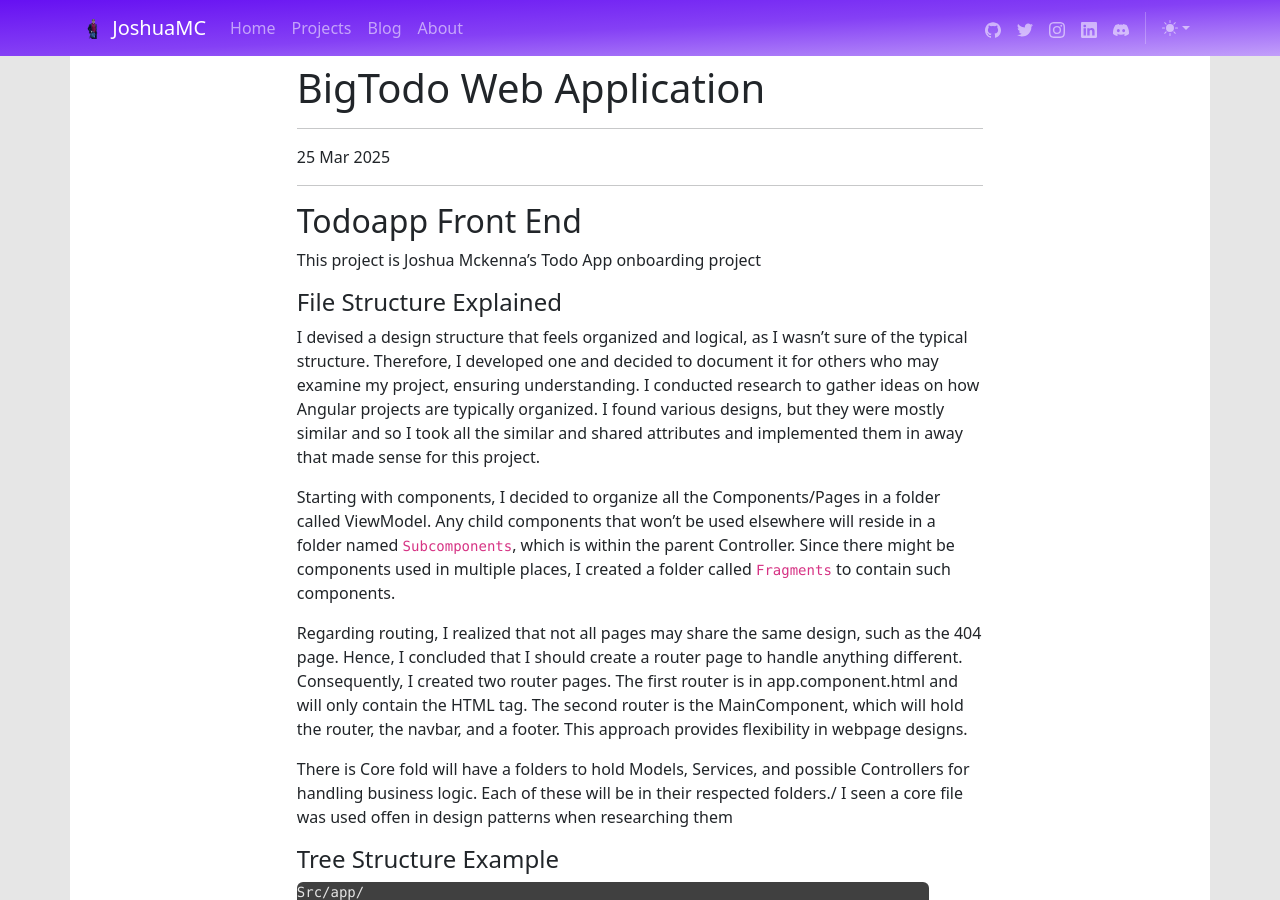
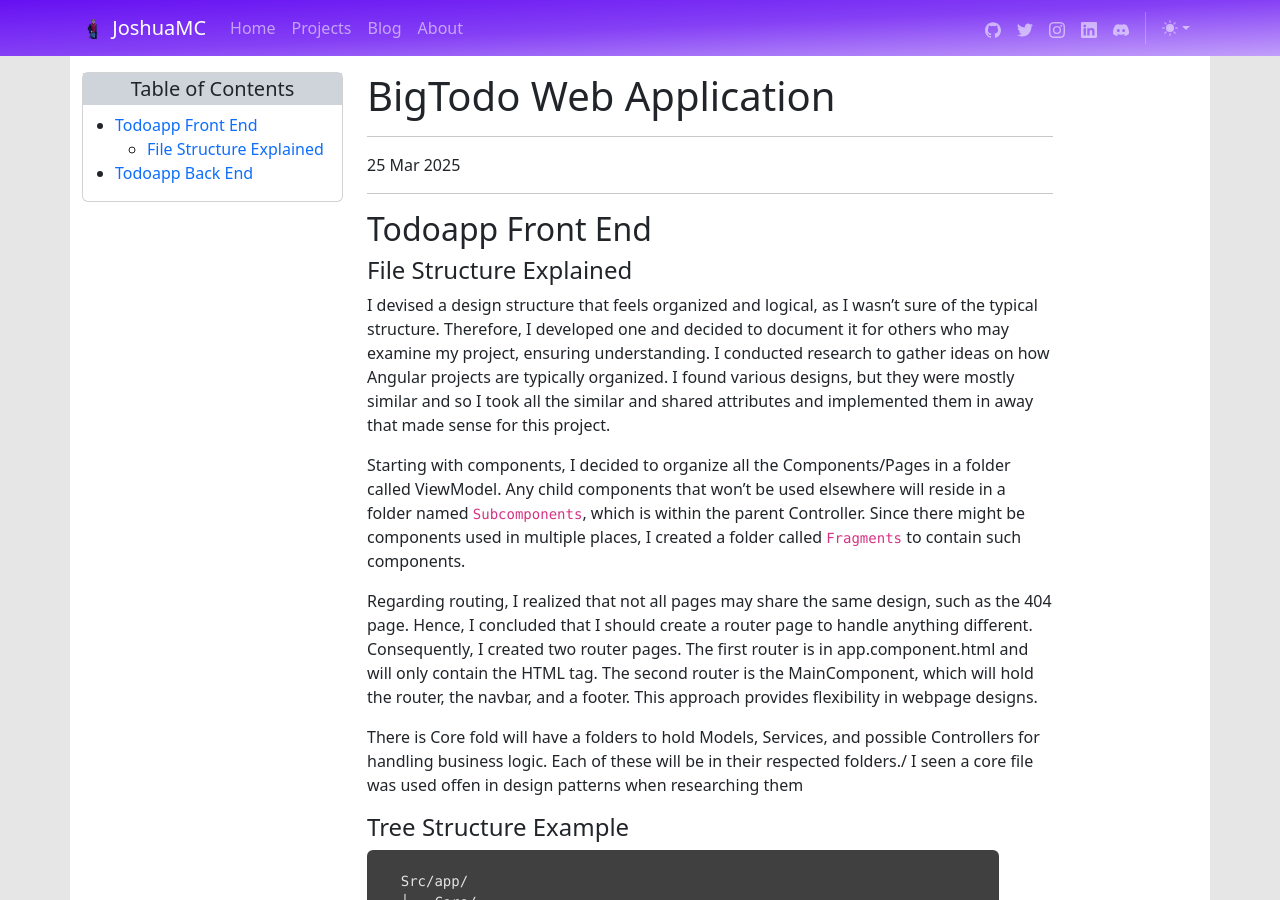
Before and after one commit to PopGTN/Website, a Jekyll site: the page built from _posts/2025-03-25-bigtodo-web-application.md, in a window 1280 px wide and 900 px high. Built offline with Jekyll 4.4.1, drawn with Linux system fonts in a browser that asks for light colours.

Commit message:
Added Subheaders to be added to table of contents

````diff
--- a/_layouts/tocPost.html
+++ b/_layouts/tocPost.html
@@ -6,9 +6,33 @@ layout: default
     <aside class="pt-2  col-12 col-md-3 mb-1 flex-grow-1 position-sticky" style="position: sticky!important;">
         <div id="tboc" class="card ">
             <h5 class="px-1 bg-dark-subtle py-1 text-center">Table of Contents</h5>
-                <ul class="list-group-numbered gy-5">
-                    {% for product in page.toc %}
-                    <li class="list-group-item"><a class="link-underline link-underline-opacity-0 link-underline-opacity-100-hover" href="#{{ product | downcase | replace: ' ', '-' | replace: ':', '' }}">{{ product }}</a></li>
+            <ul class=" gy-5">
+                {% for header in page.toc %}
+
+                {% assign my_array = header | replace: ", ", "," %}
+
+                {% assign my_array2 = my_array | split: "," %}
+
+                {% if my_array2.size > 1 %}
+                <li class="">
+                    <a class="link-underline link-underline-opacity-0 link-underline-opacity-100-hover"
+                        href="#{{ header2 | downcase | replace: ' ', '-' | replace: ':', '' }}">{{ my_array2[0] }}</a>
+                    <ul class="gy-5">
+                        {% for header2 in my_array2 %}
+                            {% if header2 != my_array2[0] %}
+                                <li class=""><a
+                                        class="link-underline link-underline-opacity-0 link-underline-opacity-100-hover"
+                                        href="#{{ header2 | downcase | replace: ' ', '-' | replace: ':', '' }}">{{ header2 }}</a></li>
+                            {% endif %}
+                        {% endfor %}
+                    </ul>
+                </li>
+                {% else %}
+                <li class=""><a
+                        class="link-underline link-underline-opacity-0 link-underline-opacity-100-hover"
+                        href="#{{ header | downcase | replace: ' ', '-' | replace: ':', '' }}">{{ header }}</a></li>
+                {% endif %}
+
                 {% else %}
                 The Table of Contents is empty.
                 {% endfor %}
--- a/_posts/2025-03-25-bigtodo-web-application.md
+++ b/_posts/2025-03-25-bigtodo-web-application.md
@@ -1,11 +1,13 @@
 ---
-layout: post
+layout: tocPost
 title: "BigTodo Web Application"
 tags: Projects
 description: "This describes and shows how my Todo Web application Works "
 thumbnail: assets/images/posts/2025-03-25-bigtodo-web-application/thumbnail.png
 
-
+toc:
+  - "Todoapp Front End, File Structure Explained"
+  - "Todoapp Back End"
 ---
 
 
@@ -13,7 +15,7 @@ thumbnail: assets/images/posts/2025-03-25-bigtodo-web-application/thumbnail.png
 
 ## Todoapp Front End
 
-This project is Joshua Mckenna's Todo App onboarding project
+
 
 #### File Structure Explained
 
@@ -28,30 +30,32 @@ There is Core fold will have a folders to hold Models, Services, and possible Co
 #### Tree Structure Example
 
 ```
-Src/app/
-├── Core/
-│   ├── Models/
-│   │   └── TodoItem.ts
-│   ├── Services/
-│   │   └── TodoItem.Service.ts
-│   └── Controllers/
-│       ├── HomeController
-│       └── etc..
-└── ViewModels/
-    ├── Fragements/
-    │   ├── navbar/
-    │   ├── footer/
-    │   └── alert/
-    ├── home/
-    │   ├── components/
-    │   │   ├── Table/
-    │   │   ├── Slideshow/
-    │   │   └── Toolbar/
-    │   ├── Home.component.html
-    │   ├── Home.component.css
-    │   └── Home.component.ts
-    ├── main
-    └── about
+
+    Src/app/
+    ├── Core/
+    │   ├── Models/
+    │   │   └── TodoItem.ts
+    │   ├── Services/
+    │   │   └── TodoItem.Service.ts
+    │   └── Controllers/
+    │       ├── HomeController
+    │       └── etc..
+    └── ViewModels/
+        ├── Fragements/
+        │   ├── navbar/
+        │   ├── footer/
+        │   └── alert/
+        ├── home/
+        │   ├── components/
+        │   │   ├── Table/
+        │   │   ├── Slideshow/
+        │   │   └── Toolbar/
+        │   ├── Home.component.html
+        │   ├── Home.component.css
+        │   └── Home.component.ts
+        ├── main
+        └── about
+
 ```
 
 This was created with this [Tree Structure Diagram Creation tool](https://tree.nathanfriend.io/)
--- a/blog.html
+++ b/blog.html
@@ -32,7 +32,7 @@ headerTextClasses: "bg-body-tertiary text-body-emphasis text-body shadow-lg px-5
     <div class="row row-cols-1 row-cols-md-2 g-4">
         {% for post in site.posts %}
         <div class="col">
-            <div class="card mb-3" style="max-width: 540px;">
+            <div class="card mb-3" style="width: 540px !important;">
                 <div class="card-body">
                     <img src="{{ post.thumbnail }}" class="img-thumbnail rounded-start "
                          alt="{{ page.thumbnail-alt }}">
@@ -46,7 +46,6 @@ headerTextClasses: "bg-body-tertiary text-body-emphasis text-body shadow-lg px-5
                     <p class="card-text"><small class="text-body-secondary">Posted: {{ post.date |
                         date_to_string }}</small></p>
                 </div>
-
 
             </div>
         </div>
````
Also changed, not shown: _layouts/wikiDoc.html (+27 -3 lines). Lines whose indentation alone changed are shown as unchanged.
